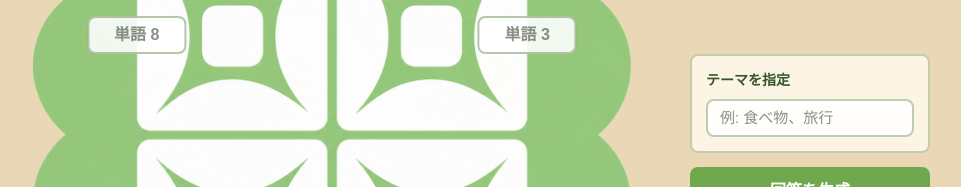
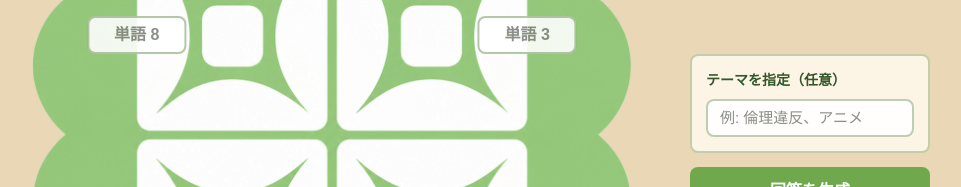
Before and after one commit to 8823-dev/clover-solver, a Next.js app: page / in a window 1280 px wide. Shown: the part 266-453 px from the top of the page, without its empty margins (164-1125 px from the left). Built offline with nearby package versions, Linux system fonts and the light colour scheme.

Commit message:
fix: テーマ入力に任意表記を追加

```diff
--- a/src/components/GenerateAnswerPanel.tsx
+++ b/src/components/GenerateAnswerPanel.tsx
@@ -20,7 +20,7 @@
     <aside className="generate-panel" aria-label="回答生成">
       <div className="generate-panel__options">
         <label className="generate-panel__label" htmlFor="theme">
-          テーマを指定
+          テーマを指定（任意）
         </label>
         <input
           id="theme"
@@ -28,7 +28,7 @@
           type="text"
           value={theme}
           onChange={(event) => setTheme(event.target.value)}
-          placeholder="例: 食べ物、旅行"
+          placeholder="例: 倫理違反、アニメ"
         />
       </div>
 
```
